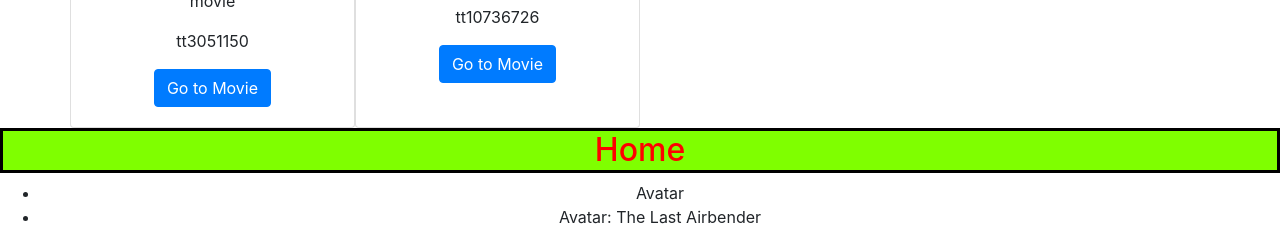
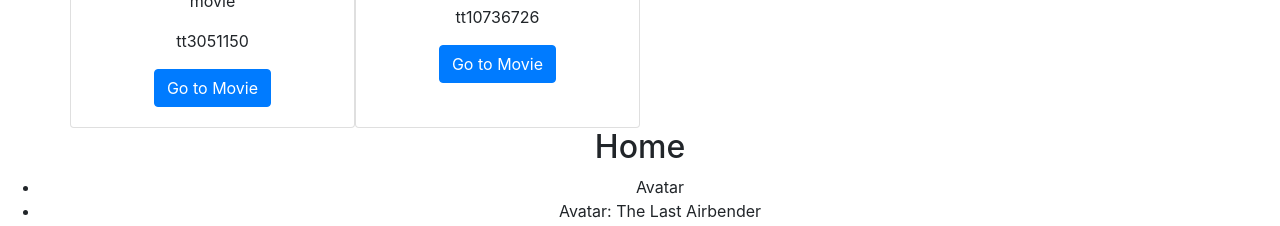
Before and after one commit to galamo/react-movies-app, a React (Create React App) app: page / in a window 1280 px wide. Shown: the part 1700-1926 px from the top of the page. Built offline with nearby package versions, Linux system fonts and the light colour scheme.

Commit message:
header app class

```diff
--- a/src/App.js
+++ b/src/App.js
@@ -1,5 +1,6 @@
 import React from "react";
 import "./App.css";
+import HeaderAppClass from "./components/ui-components/header-app/index-class";
 
 // JSX element
 const userEmail = "galamouya88@gmail.com";
@@ -22,7 +23,7 @@ function App() {
         </div>
       </div>
 
-      <HeaderApp headerText="Home" />
+      <HeaderAppClass headerText="Home" />
       <MoviesListLi
         moviesNames={moviesLocalData.Search.map((movie) => movie.Title)}
       />
@@ -109,6 +110,10 @@ class MoviesListClass extends React.Component {
   }
 }
 
+
+
+
+
 function HeaderApp(props) {
   const classNameFromCss = "uglyHeader";
   // if (!props.headerText) return null;
@@ -119,6 +124,9 @@ function HeaderApp(props) {
     </h2>
   );
 }
+
+
+
 
 function ImageApp(props) {
   // const { src } = props;
--- /dev/null
+++ b/src/components/ui-components/header-app/index-class.js
@@ -0,0 +1,16 @@
+
+import React from "react";
+
+export default class HeaderAppClass extends React.Component {
+    constructor(props) {
+        super(props)
+        this.defaultText = "MISSING_HEADER_TEXT";
+        this.classNameFromCss = "classNameFromCss"
+    }
+
+    render() {
+        return (<h2 style={{ color: this.props.color }} className={this.classNameFromCss}>
+            {this.props.headerText || this.defaultText}
+        </h2>)
+    }
+}
```
Also changed, not shown: src/components/ui-components/header-app/index.js (added), 1 other file (tests, documents, lock files or other folders).
